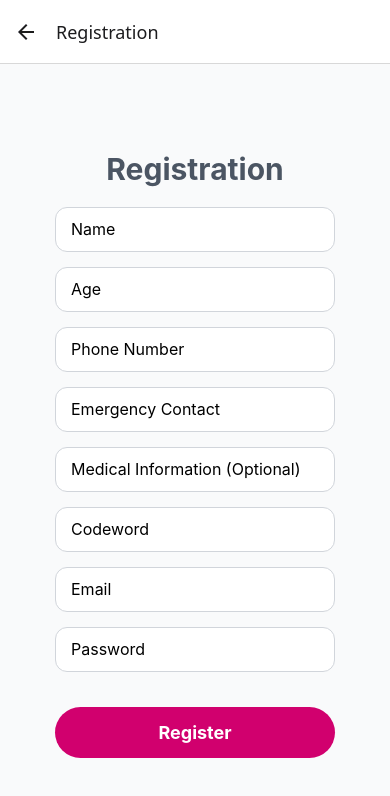
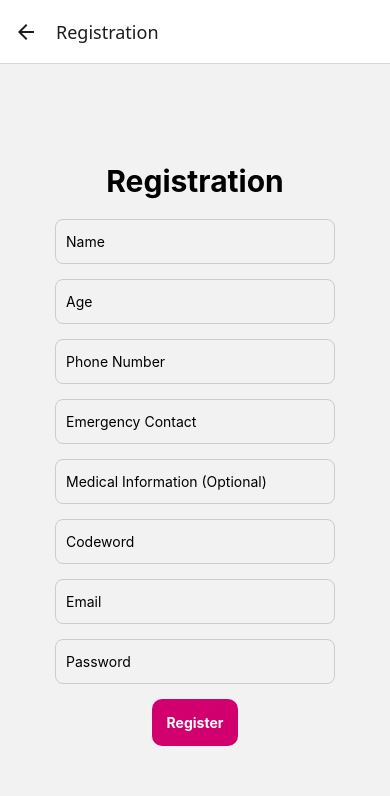
Before and after one commit to Mrigank118/Safeher, a React Native app: screen /Registration in a window 390 px wide. Shown: the top 796 px of the page. Built offline with nearby package versions, Linux system fonts and the light colour scheme.

Commit message:
Navigation

```diff
--- a/App.js
+++ b/App.js
@@ -3,8 +3,8 @@ import { NavigationContainer } from '@react-navigation/native';
 import { createStackNavigator } from '@react-navigation/stack';
 import SplashScreen from './screens/SplashScreen';
 import RegistrationScreen from './screens/RegistrationScreen';
-import HomeScreen from './screens/HomeScreen'; // Import Home screen
-import VoiceRecognitionScreen from './screens/VoiceRecognitionScreen'; // Import VoiceRecognitionScreen
+import HomeScreen from './screens/HomeScreen';
+import VoiceRecognitionScreen from './screens/VoiceRecognitionScreen';
 
 const Stack = createStackNavigator();
 
@@ -12,7 +12,6 @@ export default function App() {
   return (
     <NavigationContainer>
       <Stack.Navigator initialRouteName="Splash">
-        {/* Correct usage of Stack.Screen components */}
         <Stack.Screen name="Splash" component={SplashScreen} options={{ headerShown: false }} />
         <Stack.Screen name="Registration" component={RegistrationScreen} />
         <Stack.Screen name="Home" component={HomeScreen} />
--- a/screens/RegistrationScreen.js
+++ b/screens/RegistrationScreen.js
@@ -12,10 +12,10 @@ const RegistrationScreen = () => {
   const [emergencyContact, setEmergencyContact] = useState('');
   const [medicalInfo, setMedicalInfo] = useState('');
   const [codeword, setCodeword] = useState('');
-  const [email, setEmail] = useState(''); // Add state for email
-  const [password, setPassword] = useState(''); // Add state for password
+  const [email, setEmail] = useState('');
+  const [password, setPassword] = useState('');
 
-  const navigation = useNavigation(); // Initialize navigation
+  const navigation = useNavigation();
 
   const handleSubmit = async () => {
     if (!name || !age || !phone || !emergencyContact || !codeword || !email || !password) {
@@ -23,13 +23,13 @@ const RegistrationScreen = () => {
       return;
     }
 
-    const auth = getAuth(); // Initialize Firebase Authentication
+    const auth = getAuth();
 
     try {
-      // Create user using Firebase Authentication
+      console.log("Registering user..."); // Debug log
       await createUserWithEmailAndPassword(auth, email, password);
 
-      // Save additional data to Firestore
+      console.log("Saving data to Firestore..."); // Debug log
       await addDoc(collection(db, "users"), {
         name,
         age,
@@ -37,17 +37,18 @@ const RegistrationScreen = () => {
         emergencyContact,
         medicalInfo,
         codeword,
-        email, // Store email in Firestore as well
+        email,
         timestamp: new Date(),
       });
 
-      // Navigate to the VoiceRecognitionScreen after successful registration
-      navigation.replace('VoiceRecognition'); // Use `replace` to navigate to VoiceRecognitionScreen and remove this screen from the stack
+      console.log("Navigating to VoiceRecognition..."); // Debug log
+      navigation.replace('VoiceRecognition'); // Replace current screen with VoiceRecognition
     } catch (error) {
-      console.error("Firebase Error: ", error);
-      Alert.alert('Error', 'There was an issue registering your account.');
+      console.error("Registration Error: ", error); // Debug log
+      Alert.alert('Error', 'Registration failed. Please try again.');
     }
   };
+
 
   return (
     <View style={styles.container}>
@@ -69,11 +70,11 @@ const RegistrationScreen = () => {
 };
 
 const styles = StyleSheet.create({
-  container: { flex: 1, padding: 20, backgroundColor: '#f9fafb', justifyContent: 'center', alignItems: 'center' },
-  title: { fontSize: 30, fontWeight: 'bold', color: '#4B5563', marginBottom: 20, textAlign: 'center' },
-  input: { width: '80%', height: 45, borderColor: '#D1D5DB', borderWidth: 1, borderRadius: 12, marginBottom: 15, paddingLeft: 15, fontSize: 16, backgroundColor: '#ffffff' },
-  button: { width: '80%', backgroundColor: '#D1006E', borderRadius: 30, paddingVertical: 15, justifyContent: 'center', alignItems: 'center', marginTop: 20 },
-  buttonText: { color: '#fff', fontSize: 18, fontWeight: 'bold' },
+  container: { flex: 1, padding: 20, justifyContent: 'center', alignItems: 'center' },
+  title: { fontSize: 30, fontWeight: 'bold', marginBottom: 20 },
+  input: { width: '80%', height: 45, borderColor: '#ccc', borderWidth: 1, borderRadius: 8, marginBottom: 15, paddingHorizontal: 10 },
+  button: { backgroundColor: '#D1006E', padding: 15, borderRadius: 10 },
+  buttonText: { color: '#fff', fontWeight: 'bold' },
 });
 
 export default RegistrationScreen;
--- a/screens/VoiceRecognitionScreen.js
+++ b/screens/VoiceRecognitionScreen.js
@@ -1,9 +1,8 @@
 import React, { useEffect, useState } from 'react';
 import { View, Text, StyleSheet, Button, Alert } from 'react-native';
 import * as Location from 'expo-location';
-import axios from 'axios';
 
-const VoiceRecognitionScreen = () => {
+const VoiceRecognition = () => {
   const TWILIO_ACCOUNT_SID = 'AC4a8ba7d7398f5f1cfb44d1dea0b32225'; // Replace with your SID
   const TWILIO_AUTH_TOKEN = '826e0e00fb4bb2fb84430fce4215630a'; // Replace with your Auth Token
   const TWILIO_PHONE_NUMBER = '+15075287908'; // Replace with your Twilio phone number
@@ -11,6 +10,7 @@ const VoiceRecognitionScreen = () => {
 
   const [location, setLocation] = useState(null);
 
+  // Get location permissions and current location
   useEffect(() => {
     (async () => {
       let { status } = await Location.requestForegroundPermissionsAsync();
@@ -24,6 +24,7 @@ const VoiceRecognitionScreen = () => {
     })();
   }, []);
 
+  // Send emergency alert via Twilio (both SMS and Call)
   const sendEmergencyAlert = async () => {
     if (!location) {
       Alert.alert('Error', 'Location is not available.');
@@ -37,26 +38,56 @@ const VoiceRecognitionScreen = () => {
       Body: `Help! I am in danger!\nLocation: ${location.latitude}, ${location.longitude}\nGoogle Maps Link: https://www.google.com/maps?q=${location.latitude},${location.longitude}`,
     });
 
-    const auth = btoa(`${TWILIO_ACCOUNT_SID}:${TWILIO_AUTH_TOKEN}`);
+    const auth = btoa(`${TWILIO_ACCOUNT_SID}:${TWILIO_AUTH_TOKEN}`); // Use btoa for base64 encoding
 
     try {
+      console.log('Sending message to Twilio...');
+      // Send SMS
       const response = await fetch(url, {
         method: 'POST',
         body: data,
         headers: {
-          'Authorization': `Basic ${auth}`,
+          Authorization: `Basic ${auth}`,
           'Content-Type': 'application/x-www-form-urlencoded',
         },
       });
 
-      await response.json();
+      const smsResponse = await response.json();
+      console.log('Message sent:', smsResponse);
       Alert.alert('Alert Sent', 'Emergency message sent successfully!');
+
+      // Initiating call
+      const callUrl = 'http://demo.twilio.com/docs/voice.xml'; // Default Twilio Voice XML URL for testing
+
+      const callData = new URLSearchParams({
+        From: TWILIO_PHONE_NUMBER,
+        To: EMERGENCY_CONTACT,
+        Url: callUrl,
+      });
+
+      console.log('Initiating call...');
+      const callResponse = await fetch(
+        `https://api.twilio.com/2010-04-01/Accounts/${TWILIO_ACCOUNT_SID}/Calls.json`,
+        {
+          method: 'POST',
+          body: callData,
+          headers: {
+            Authorization: `Basic ${auth}`,
+            'Content-Type': 'application/x-www-form-urlencoded',
+          },
+        }
+      );
+
+      const callResult = await callResponse.json();
+      console.log('Call initiated:', callResult);
+      Alert.alert('Alert Sent', 'Emergency call initiated successfully!');
     } catch (error) {
       console.error('Error sending alert:', error);
       Alert.alert('Error', `Failed to send emergency alert: ${error.message}`);
     }
   };
 
+  // Simulate "help me" command trigger (manual trigger)
   const triggerHelpMeAlert = () => {
     Alert.alert('Code Word Detected', 'Sending emergency alert...');
     sendEmergencyAlert();
@@ -64,11 +95,9 @@ const VoiceRecognitionScreen = () => {
 
   return (
     <View style={styles.container}>
-      <Text style={styles.title}>Voice Recognition & Alert</Text>
-      <Button
-        title="Simulate Help Me Command"
-        onPress={triggerHelpMeAlert}
-      />
+      <Text style={styles.title}>Women Safety App</Text>
+      {/* Button to manually trigger the "help me" emergency alert */}
+      <Button title="Send Emergency Alert (Help Me)" onPress={triggerHelpMeAlert} />
       <Text style={styles.location}>
         {location
           ? `Current Location: ${location.latitude}, ${location.longitude}`
@@ -97,4 +126,4 @@ const styles = StyleSheet.create({
   },
 });
 
-export default VoiceRecognitionScreen;
+export default VoiceRecognition;
```
